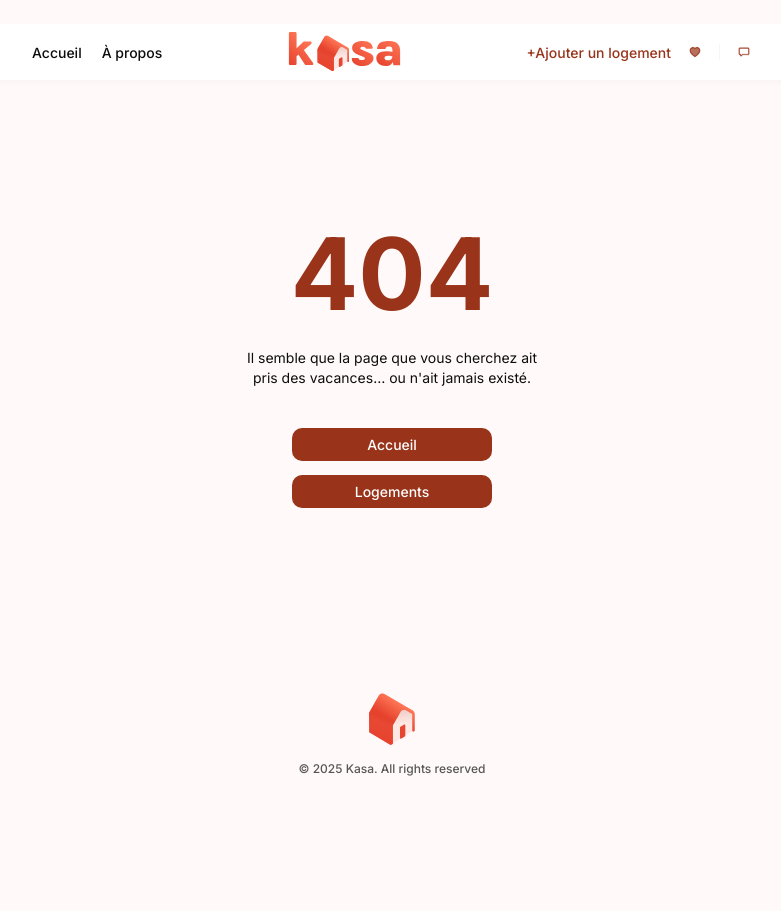
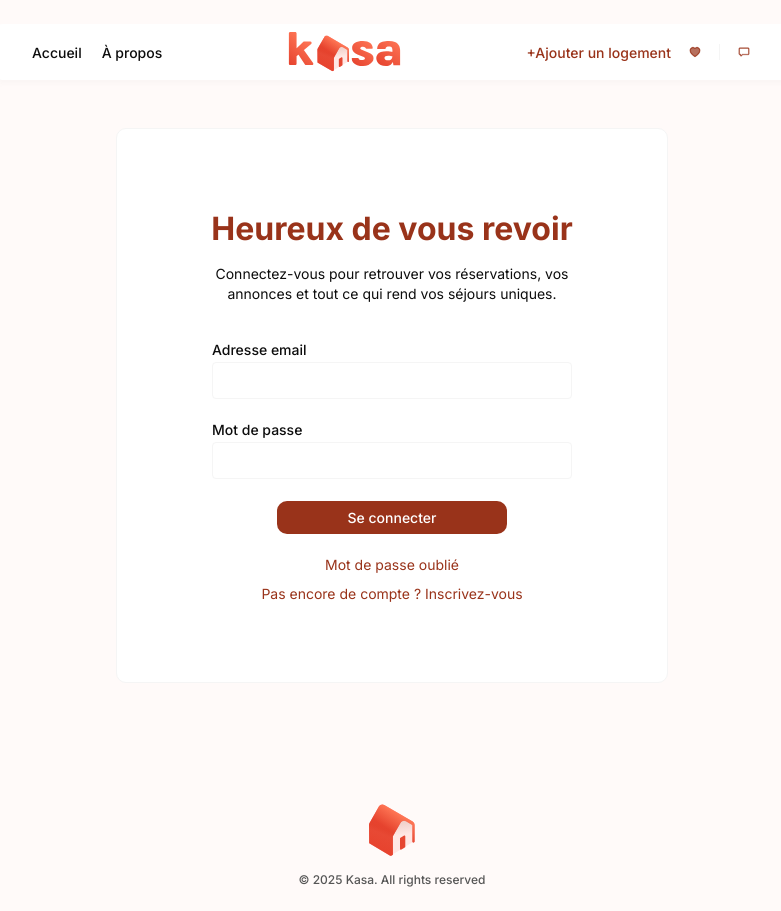
Before and after one commit to Dylan-Groux/kasa, a Next.js app: page /login in a window 1280 px wide. Before the commit this address had no page. Shown: the whole page, without its empty margins (248-1029 px from the left). Before the commit the page ends 800 px from the top, so only its background shows below. Built offline with nearby package versions, Linux system fonts and the light colour scheme.

Commit message:
feat : auth pages with no backend

```diff
--- /dev/null
+++ b/app/auth.module.css
@@ -0,0 +1,14 @@
+.main {
+  display: flex;
+  flex-direction: column;
+  width: 100%;
+  max-width: var(--content-max-width);
+  margin: 0 auto;
+  padding: 24px 24px 40px;
+}
+
+@media (min-width: 768px) {
+  .main {
+    padding: 24px 40px 56px;
+  }
+}
--- /dev/null
+++ b/app/login/page.tsx
@@ -0,0 +1,19 @@
+import type { Metadata } from 'next';
+import { AuthPageLayout } from '@/components/auth/AuthPageLayout';
+import { LoginForm } from '@/components/auth/LoginForm';
+import styles from '../auth.module.css';
+
+export const metadata: Metadata = { title: 'Connexion - Kasa' };
+
+export default function LoginPage() {
+  return (
+    <main className={styles.main}>
+      <AuthPageLayout
+        title="Heureux de vous revoir"
+        subtitle="Connectez-vous pour retrouver vos réservations, vos annonces et tout ce qui rend vos séjours uniques."
+      >
+        <LoginForm />
+      </AuthPageLayout>
+    </main>
+  );
+}
--- /dev/null
+++ b/components/auth/AuthForm.module.css
@@ -0,0 +1,53 @@
+.form {
+  display: flex;
+  flex-direction: column;
+  align-items: center;
+  gap: 22px;
+  width: 100%;
+  max-width: 360px;
+}
+
+.fields {
+  display: flex;
+  flex-direction: column;
+  gap: 22px;
+  width: 100%;
+}
+
+.actions {
+  display: flex;
+  flex-direction: column;
+  align-items: center;
+  gap: 22px;
+  width: 100%;
+}
+
+.submit {
+  width: 230px;
+}
+
+.links {
+  display: flex;
+  flex-direction: column;
+  align-items: center;
+  gap: 12px;
+}
+
+.linkText {
+  margin: 0;
+  font-size: 14px;
+  color: var(--color-brand);
+}
+
+.link {
+  border: none;
+  background: none;
+  padding: 0;
+  font: inherit;
+  font-size: 14px;
+  color: var(--color-brand);
+}
+
+.link:hover {
+  text-decoration: underline;
+}
--- /dev/null
+++ b/components/auth/AuthPageLayout.module.css
@@ -0,0 +1,47 @@
+.card {
+  display: flex;
+  flex-direction: column;
+  align-items: center;
+  gap: 38px;
+  max-width: 742px;
+  margin: 0 auto;
+  padding: 32px 16px;
+  background: var(--color-white);
+  border: 1px solid var(--color-surface-muted);
+  border-radius: var(--radius-md);
+}
+
+.heading {
+  display: flex;
+  flex-direction: column;
+  gap: 16px;
+  text-align: center;
+}
+
+.title {
+  margin: 0;
+  font-size: 24px;
+  font-weight: 700;
+  color: var(--color-brand);
+}
+
+.subtitle {
+  margin: 0;
+  font-size: 14px;
+  line-height: 1.4;
+  color: var(--color-text);
+}
+
+@media (min-width: 768px) {
+  .card {
+    padding: 80px;
+  }
+
+  .title {
+    font-size: 32px;
+  }
+
+  .subtitle {
+    max-width: 390px;
+  }
+}
--- /dev/null
+++ b/components/auth/AuthPageLayout.tsx
@@ -0,0 +1,19 @@
+import styles from './AuthPageLayout.module.css';
+
+type AuthPageLayoutProps = {
+  title: string;
+  subtitle: string;
+  children: React.ReactNode;
+};
+
+export function AuthPageLayout({ title, subtitle, children }: AuthPageLayoutProps) {
+  return (
+    <div className={styles.card}>
+      <div className={styles.heading}>
+        <h1 className={styles.title}>{title}</h1>
+        <p className={styles.subtitle}>{subtitle}</p>
+      </div>
+      {children}
+    </div>
+  );
+}
--- /dev/null
+++ b/components/auth/LoginForm.tsx
@@ -0,0 +1,32 @@
+import Link from 'next/link';
+import { Button } from '@/components/ui/Button';
+import { TextField } from '@/components/form/TextField';
+import styles from './AuthForm.module.css';
+
+export function LoginForm() {
+  return (
+    <form className={styles.form}>
+      <div className={styles.fields}>
+        <TextField label="Adresse email" name="email" />
+        <TextField label="Mot de passe" name="password" />
+      </div>
+
+      <div className={styles.actions}>
+        <Button variant="brand" className={styles.submit}>
+          Se connecter
+        </Button>
+        <div className={styles.links}>
+          <button type="button" className={styles.link}>
+            Mot de passe oublié
+          </button>
+          <p className={styles.linkText}>
+            Pas encore de compte ?{' '}
+            <Link href="/signin" className={styles.link}>
+              Inscrivez-vous
+            </Link>
+          </p>
+        </div>
+      </div>
+    </form>
+  );
+}
```
Also changed, not shown: app/signin/page.tsx (added, +19 -0 lines), components/auth/SignupForm.tsx (added, +31 -0 lines).
